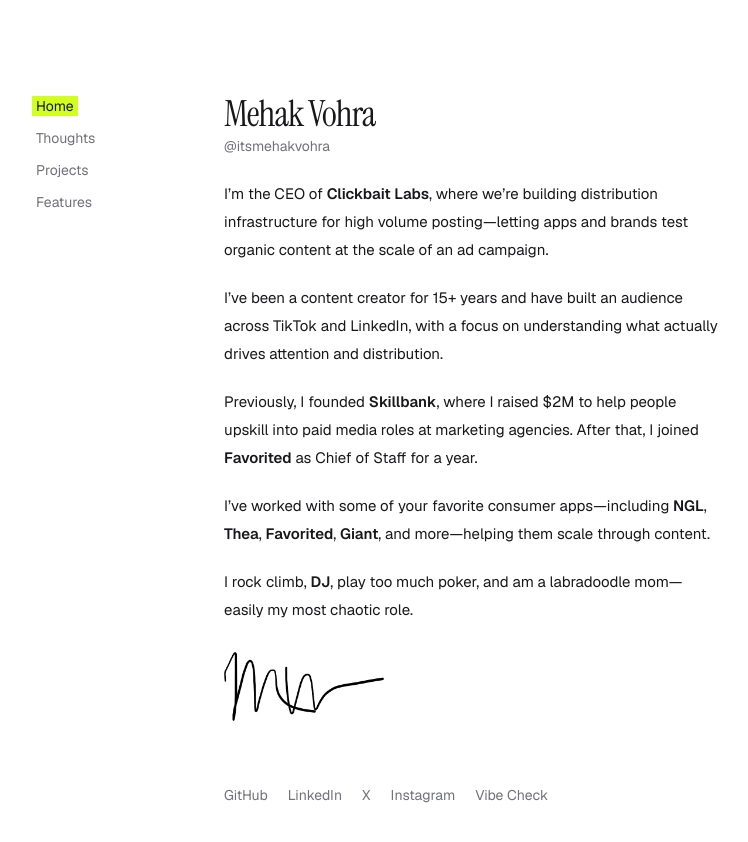
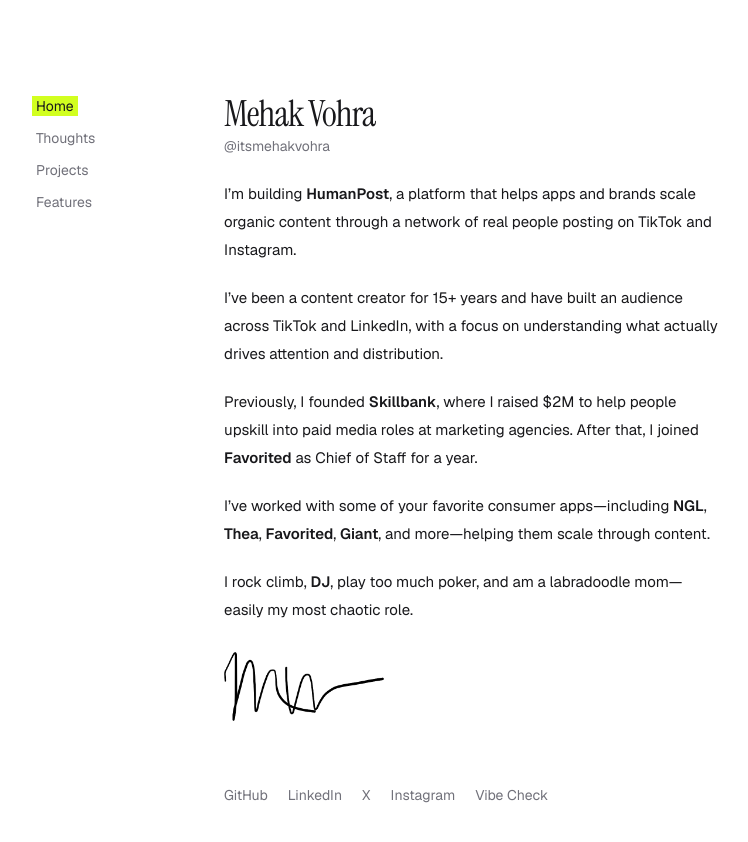
Before and after one commit to itsmehakvohra/mehak-landing, a Next.js app: page / in a window 1280 px wide. Shown: the top 842 px of the page, without its empty margins (264-1012 px from the left). Built offline with nearby package versions, Linux system fonts and the light colour scheme.

Commit message:
Update landing page to HumanPost

```diff
--- a/app/layout.tsx
+++ b/app/layout.tsx
@@ -24,7 +24,7 @@ const instrumentSerif = Instrument_Serif({
 export const metadata: Metadata = {
   title: "Mehak Vohra",
   description:
-    "Mehak Vohra — CEO of Clickbait Labs. Helping apps and internet brands grow through short-form video.",
+    "Mehak Vohra — building HumanPost. Founder and content creator.",
 };
 
 export default function RootLayout({
--- a/app/page.tsx
+++ b/app/page.tsx
@@ -11,16 +11,15 @@ export default function Home() {
       </header>
 
       <p>
-        I&rsquo;m the CEO of{" "}
+        I&rsquo;m building{" "}
         <a
-          href="https://clickbaitlabs.ai"
+          href="https://humanpost.com"
           className="font-semibold text-foreground transition-opacity hover:opacity-60"
         >
-          Clickbait Labs
+          HumanPost
         </a>
-        , where we&rsquo;re building distribution infrastructure for high
-        volume posting&mdash;letting apps and brands test organic content at
-        the scale of an ad campaign.
+        , a platform that helps apps and brands scale organic content through
+        a network of real people posting on TikTok and Instagram.
       </p>
 
       <p>
--- a/app/projects/page.tsx
+++ b/app/projects/page.tsx
@@ -15,16 +15,16 @@ export default function Projects() {
       <ul className="flex flex-col gap-4">
         <li>
           <a
-            href="https://clickbaitlabs.ai"
+            href="https://humanpost.com"
             target="_blank"
             rel="noreferrer noopener"
             className="group flex flex-col gap-1"
           >
             <span className="font-semibold text-foreground transition-opacity group-hover:opacity-60">
-              Clickbait Labs
+              HumanPost
             </span>
             <span className="text-sm text-muted">
-              Distribution infrastructure for high volume posting.
+              What I&rsquo;m building now.
             </span>
           </a>
         </li>
```
